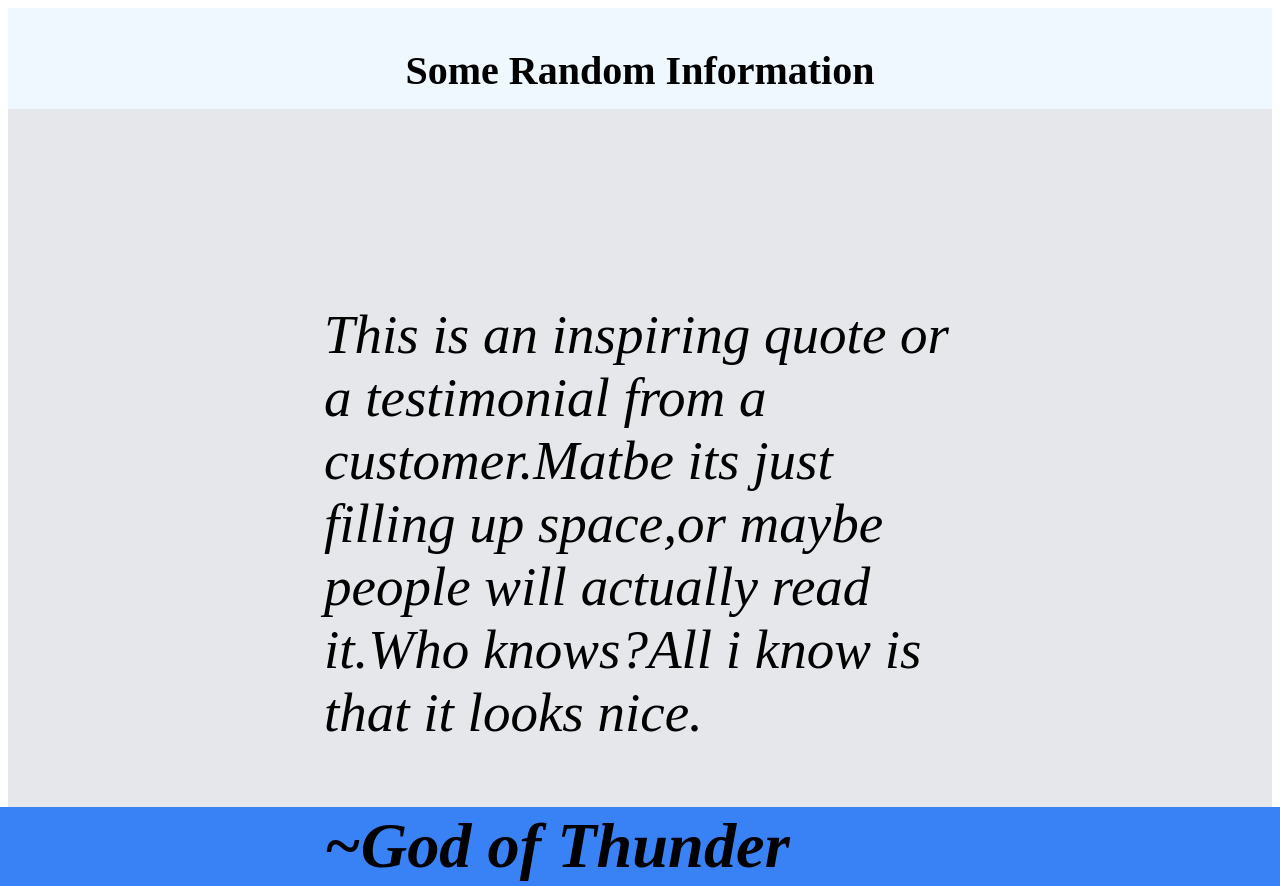
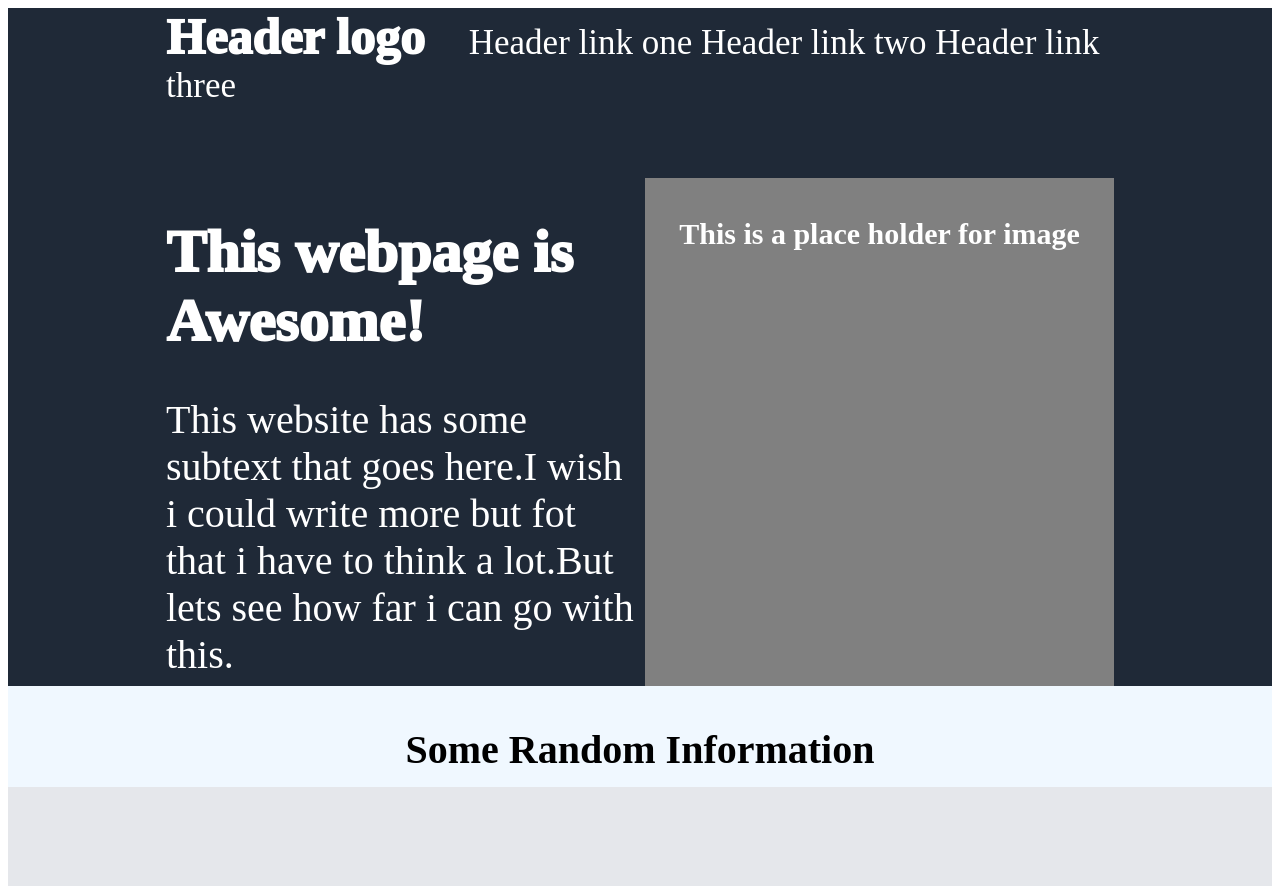
Before and after one commit to Sowmya-Narayana/Landing_page, a plain HTML site: page index.html in a window 1280 px wide. Shown: the top 886 px of the page. Drawn offline with Linux system fonts and the light colour scheme.

Commit message:
Modify version

```diff
--- a/index.html
+++ b/index.html
@@ -7,8 +7,22 @@
     </head>
         <div class="landing_page">
             <div class="sec1">
-                <div class="logo_links"></div>
-                <div class="content_image"></div>
+                <div class="logo_links">
+                    <h1 style="font-weight: 950;">Header logo</h1>
+                    <ul>
+                        <li>Header link one</li>
+                        <li>Header link two</li>
+                        <li>Header link three</li>
+                    </ul>
+                </div>
+                <div class="content_image">
+                    <div class="cnt_img1">
+                        <h1 style="font-size: 60px;font-weight: 1000;">This webpage is Awesome!</h1>
+                        <p style="font-size: 40px;">This website has some subtext that goes here.I wish i could write more but fot that i have to think a lot.But lets see how far i can go with this. </p>
+                        <button style="background-color: cornflowerblue;color: aliceblue;height: 20%;width: 20%;font-size: 30px;">Signup</button>
+                    </div>
+                    <div class="cnt_img2" style="text-align: center;"><h4 style="font-size: 30px;">This is a place holder for image</h4></div>
+                </div>
             </div>
             <div class="sec2">
                 <div class="info_images">
--- a/style.css
+++ b/style.css
@@ -13,6 +13,47 @@
     flex: 1;
     display: flex;
     flex-direction: column;
+    align-items: center;
+    color: white;
+}
+.logo_links{
+    width: 75%;
+
+    height: 25%;
+}
+.content_image{
+    width: 75%;
+
+    height: 75%;
+    display: flex;
+    gap: 10px;
+}
+.cnt_img1{
+    height: 100%;
+    width: 50%;
+    flex: auto;
+
+
+}
+.cnt_img2{
+    height: 100%;
+    width: 50%;
+    flex: auto;
+    background-color:grey;
+
+}
+.logo_links h1{
+    font-size: 50px;
+    font-weight: 900;
+    display: inline;
+}
+ul{
+    list-style-type: none;
+    font-size: 35px;
+    display: inline;
+}
+li{
+    display: inline;
 }
 
 .sec2{
```
